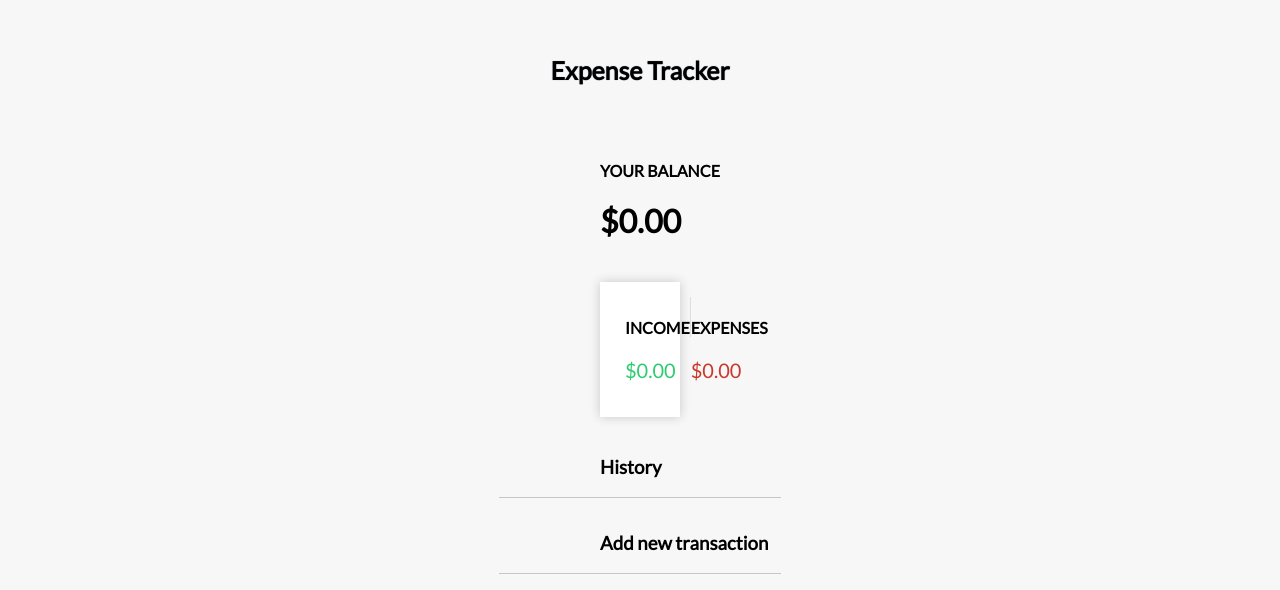
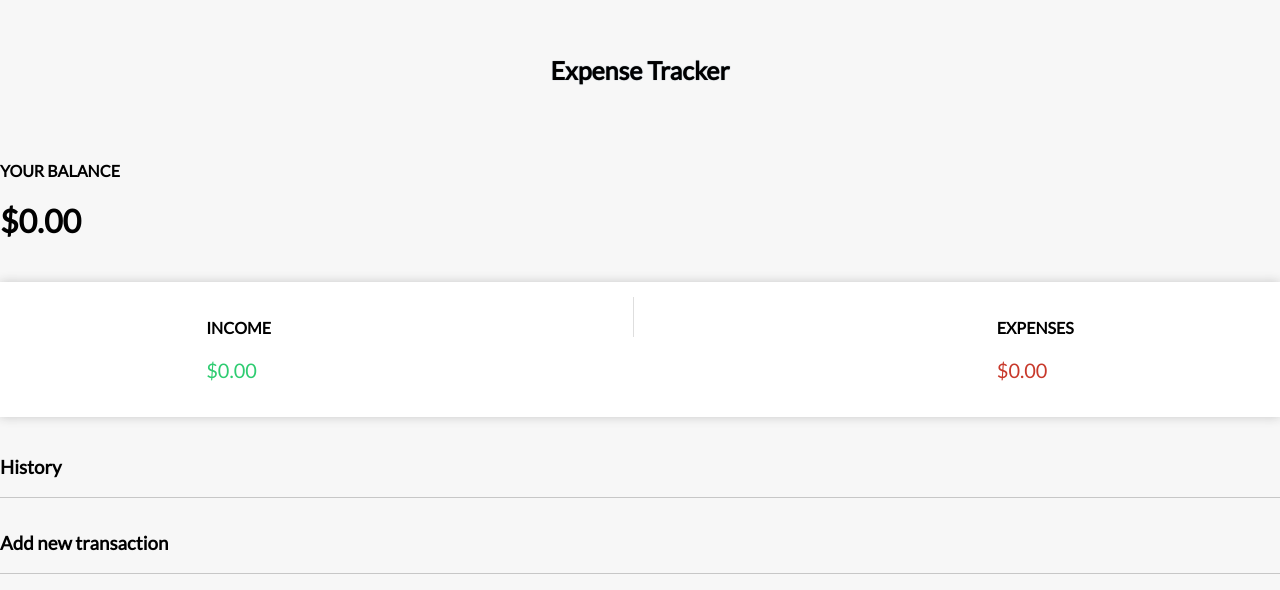
Before and after one commit to Amir-Shahzad7/Expense-Tracker-App, a React (Create React App) app: page / in a window 1280 px wide. Shown: the top 590 px of the page. Built offline with nearby package versions, Linux system fonts and the light colour scheme.

Commit message:
Update App.css

```diff
--- a/src/App.css
+++ b/src/App.css
@@ -18,12 +18,10 @@
 }
 .Balance{
   padding-top: 35px;
-  text-indent: 600px;
   font-family: "Lato";
 }
 .AccountSummary{
   padding-top: 30px;
-  text-indent: 665px;
   font-family: "Lato";
 }
 .IncomeExpenseContainer{
@@ -33,27 +31,21 @@
   font-family: "Lato";
   display: flex;
   justify-content: space-around;
-  margin-left: 600px;
-  margin-right: 600px;
   padding: 25px;
   padding-top: 15px;
   padding-bottom: 15px;
 }
 .TransactionHistory{
   margin-top: 15px;
-  text-indent: 600px;
   font-family: "Lato";
 }
 .HorizontalLine{
   border: none;
   background:#C7C7C7;
   height: 0.1px;
-  margin-left: 39%;
-  margin-right: 39%;
   margin-top: 10px;
 }
 .AddTransaction{
   font-family: "Lato";
-  text-indent: 600px;
   margin-top: 35px;
 }
```
